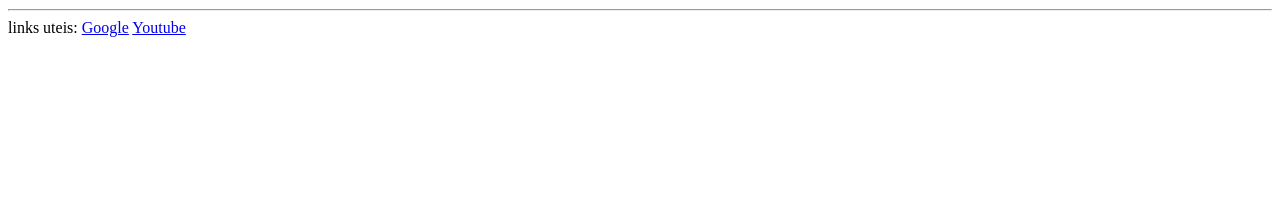
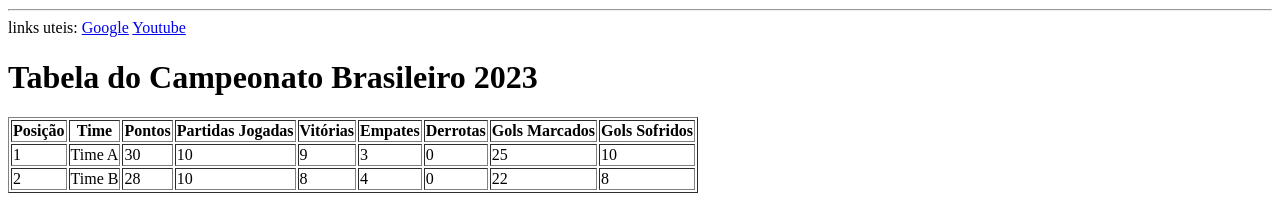
Before and after one commit to alin332r/Web-2P-Manha, a plain HTML site: page aula1/index.html in a window 1280 px wide. Shown: the part 619-820 px from the top of the page. Drawn offline with Linux system fonts and the light colour scheme.

Commit message:
Atualizar o index.html

```diff
--- a/aula1/index.html
+++ b/aula1/index.html
@@ -41,3 +41,51 @@
 
 
 </html>
+<!DOCTYPE html>
+<html>
+<head>
+    <title>Brasileirão 2023</title>
+</head>
+<body>
+
+<h1>Tabela do Campeonato Brasileiro 2023</h1>
+
+<table border="1">
+    <tr>
+        <th>Posição</th>
+        <th>Time</th>
+        <th>Pontos</th>
+        <th>Partidas Jogadas</th>
+        <th>Vitórias</th>
+        <th>Empates</th>
+        <th>Derrotas</th>
+        <th>Gols Marcados</th>
+        <th>Gols Sofridos</th>
+    </tr>
+    <tr>
+        <td>1</td>
+        <td>Time A</td>
+        <td>30</td>
+        <td>10</td>
+        <td>9</td>
+        <td>3</td>
+        <td>0</td>
+        <td>25</td>
+        <td>10</td>
+    </tr>
+    <tr>
+        <td>2</td>
+        <td>Time B</td>
+        <td>28</td>
+        <td>10</td>
+        <td>8</td>
+        <td>4</td>
+        <td>0</td>
+        <td>22</td>
+        <td>8</td>
+    </tr>
+    <!-- Adicione mais linhas para outros times -->
+</table>
+
+</body>
+</html>
```
